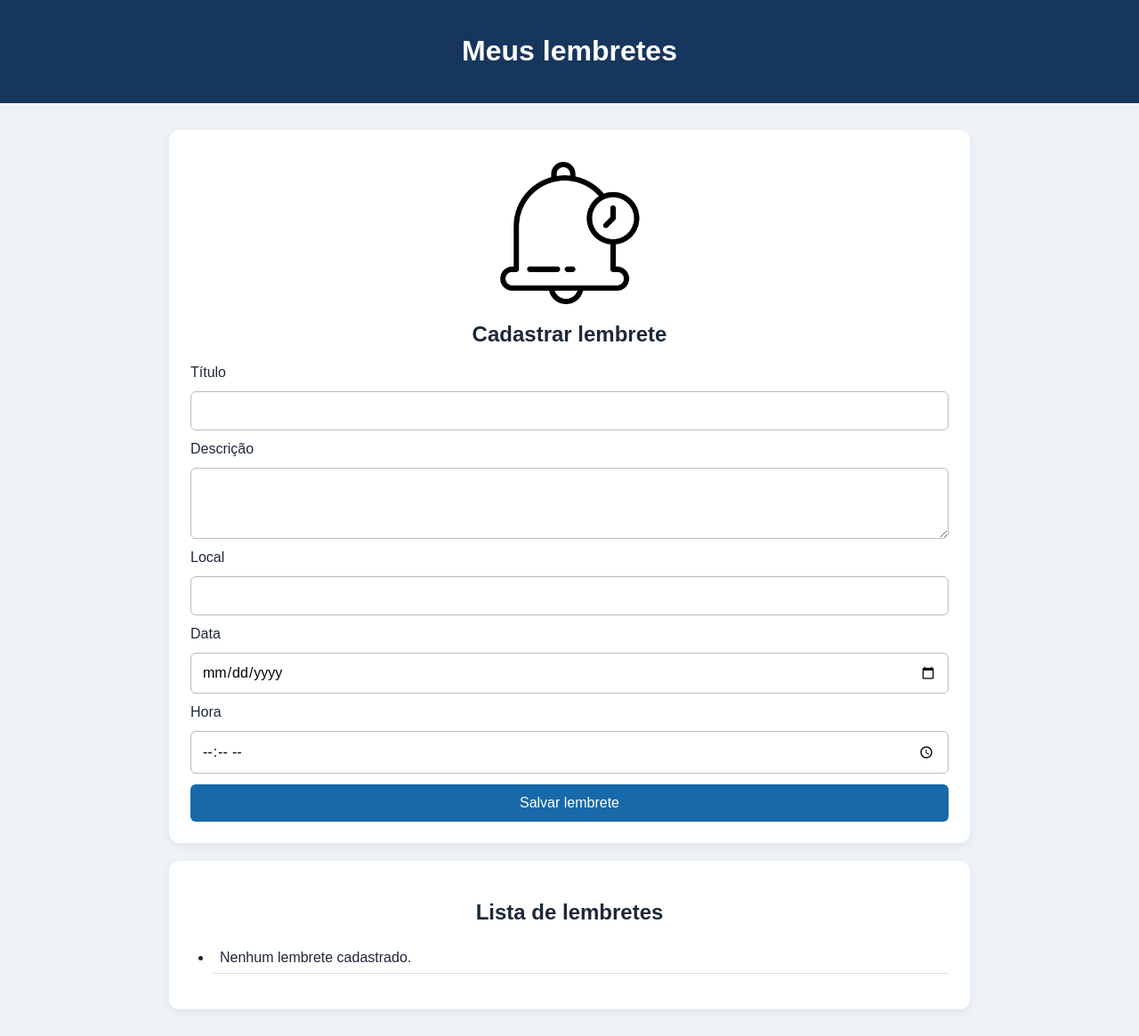
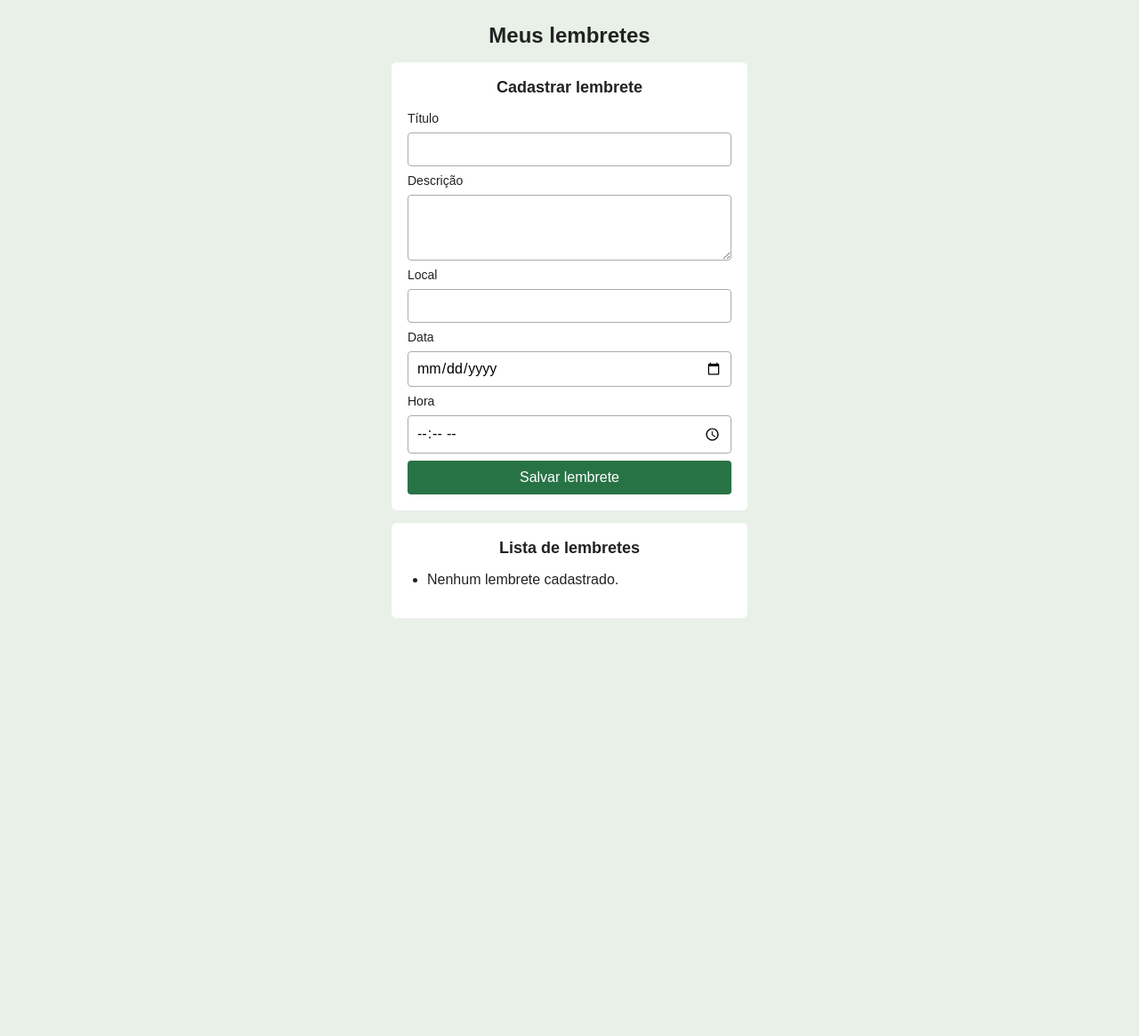
Before and after one commit to Caiooxdev/fullstack301, a Node server app: page / in a window 1280 px wide. Shown: the whole page at 89% size. After the commit the page ends 695 px from the top, so only its background shows below. Run offline with Node 20, Linux system fonts and the light colour scheme; data that the repository does not hold is empty; some libraries are stand-ins or nearby versions.

Commit message:
melhoria nas pastas

```diff
--- a/01_PRODUTOS/LEIA-ME.txt
+++ b/01_PRODUTOS/LEIA-ME.txt
@@ -98,3 +98,8 @@ IMPORTANTE PARA A ENTREGA
 - Confirme quais arquivos o professor exige. Se penalizar arquivos extras,
   retire este guia da COPIA DE ENTREGA, mas mantenha-o no repositorio de estudo.
 - Nao execute os tres modelos ao mesmo tempo na mesma porta.
+
+
+VERSAO SIMPLES: fundo de uma cor, formulario estreito centralizado, sem imagem ou faixa colorida.
+Edite public/style.css: --fundo, --botao e .container max-width.
+O backend e MongoDB foram mantidos iguais ao modelo revisado.
--- a/01_PRODUTOS/views/home.ejs
+++ b/01_PRODUTOS/views/home.ejs
@@ -5,8 +5,6 @@
   <header><h1>Cadastro de Produtos</h1></header>
   <main class="container">
     <section class="cartao">
-      <!-- ALTERAR NA PROVA: IMAGEM. Troque o arquivo public/imagem.svg se necessario -->
-      <img class="imagem" src="/imagem.svg" alt="Ilustração do cadastro">
       <h2>Novo cadastro</h2>
       <!-- ALTERAR NA PROVA: ACTION e CAMPOS, mantendo os mesmos nomes no servidor -->
       <form class="formulario" action="/cadastrar" method="POST">
--- a/02_PESSOAS/LEIA-ME.txt
+++ b/02_PESSOAS/LEIA-ME.txt
@@ -98,3 +98,8 @@ IMPORTANTE PARA A ENTREGA
 - Confirme quais arquivos o professor exige. Se penalizar arquivos extras,
   retire este guia da COPIA DE ENTREGA, mas mantenha-o no repositorio de estudo.
 - Nao execute os tres modelos ao mesmo tempo na mesma porta.
+
+
+VERSAO SIMPLES: fundo de uma cor, formulario estreito centralizado, sem imagem ou faixa colorida.
+Edite public/style.css: --fundo, --botao e .container max-width.
+O backend e MongoDB foram mantidos iguais ao modelo revisado.
--- a/02_PESSOAS/views/home.ejs
+++ b/02_PESSOAS/views/home.ejs
@@ -5,8 +5,6 @@
   <header><h1>Cadastro de Pessoas</h1></header>
   <main class="container">
     <section class="cartao">
-      <!-- ALTERAR NA PROVA: IMAGEM. Troque o arquivo public/imagem.svg se necessario -->
-      <img class="imagem" src="/imagem.svg" alt="Ilustração do cadastro">
       <h2>Novo cadastro</h2>
       <!-- ALTERAR NA PROVA: ACTION e CAMPOS, mantendo os mesmos nomes no servidor -->
       <form class="formulario" action="/cadastrar" method="POST">
--- a/03_LEMBRETES/LEIA-ME.txt
+++ b/03_LEMBRETES/LEIA-ME.txt
@@ -95,3 +95,8 @@ IMPORTANTE PARA A ENTREGA
 - Confirme quais arquivos o professor exige. Se penalizar arquivos extras,
   retire este guia da COPIA DE ENTREGA, mas mantenha-o no repositorio de estudo.
 - Nao execute os tres modelos ao mesmo tempo na mesma porta.
+
+
+VERSAO SIMPLES: fundo de uma cor, formulario estreito centralizado, sem imagem ou faixa colorida.
+Edite public/style.css: --fundo, --botao e .container max-width.
+O backend e MongoDB foram mantidos iguais ao modelo revisado.
--- a/03_LEMBRETES/public/style.css
+++ b/03_LEMBRETES/public/style.css
@@ -1,39 +1,30 @@
-/* ===== 1. CORES: ALTERE AQUI NA PROVA ===== */
+/* ===== ALTERAR NA PROVA: CORES ===== */
 :root {
-  --fundo: #eef3f8;        /* COR DE FUNDO DA PAGINA */
-  --cabecalho: #17365d;    /* COR DO CABECALHO */
-  --botao: #1769aa;        /* COR DO BOTAO */
-  --texto: #1d2939;       /* COR DO TEXTO */
-  --cartao: #ffffff;       /* COR DO FORMULARIO */
+  --fundo: #e8f0e8;       /* COR DE FUNDO DA PAGINA */
+  --botao: #287346;       /* COR DO BOTAO */
+  --texto: #222222;       /* COR DO TEXTO */
+  --formulario: #ffffff;  /* FUNDO DO FORMULARIO */
 }
-/* ===== 2. PAGINA ===== */
+/* ===== ALTERAR NA PROVA: TAMANHO E CENTRALIZACAO ===== */
 * { box-sizing: border-box; }
-body { margin: 0; font-family: Arial, sans-serif; background: var(--fundo); color: var(--texto); }
-header { background: var(--cabecalho); color: white; padding: 18px; text-align: center; }
-/* ===== 3. CENTRALIZAR OU DESLOCAR O CONTEUDO ===== */
+body { margin: 0; background: var(--fundo); color: var(--texto); font-family: Arial, sans-serif; }
+header { text-align: center; padding: 12px 8px 0; } /* TITULO CENTRALIZADO, SEM FAIXA */
+h1 { font-size: 24px; margin: 14px 0; } /* TAMANHO DO TITULO */
+h2 { font-size: 18px; text-align: center; margin: 0 0 16px; }
 .container {
-  width: 90%; max-width: 900px; margin: 30px auto; /* AUTO = CENTRALIZA O BLOCO */
-  /* margin-left: 0; margin-right: auto; = BLOCO NA ESQUERDA */
-  /* margin-left: auto; margin-right: 0; = BLOCO NA DIREITA */
+  width: 92%; max-width: 400px; /* DIMINUIR: 350px / AUMENTAR: 500px */
+  margin: 16px auto; /* AUTO CENTRALIZA; 16px = ESPACO EM CIMA */
+  /* ESQUERDA: margin-left: 0; margin-right: auto; */
+  /* DIREITA: margin-left: auto; margin-right: 0; */
 }
-/* ===== 4. TEXTO ===== */
-h1, h2 { text-align: center; /* TROQUE POR left (ESQUERDA) OU right (DIREITA) */ }
-/* ===== 5. FORMULARIO E CARTOES ===== */
-.cartao { background: var(--cartao); padding: 24px; border-radius: 12px; margin-bottom: 20px; box-shadow: 0 3px 12px #0001; }
-.formulario { display: flex; flex-direction: column; gap: 12px; /* column=EMBAIXO; row=LADO A LADO */ }
-input, textarea, button { font: inherit; padding: 12px; border-radius: 6px; }
-input, textarea { width: 100%; border: 1px solid #bbb; }
-button, .botao { border: 0; background: var(--botao); color: white; cursor: pointer; text-decoration: none; display: inline-block; padding: 12px 18px; border-radius: 6px; }
-/* ===== 6. DIREITA, ESQUERDA OU CENTRO (FLEX) ===== */
-.acoes { display: flex; flex-direction: row; justify-content: center; gap: 12px; flex-wrap: wrap; }
-/* justify-content: flex-start = ESQUERDA; center = CENTRO; flex-end = DIREITA */
-/* ===== 7. IMAGEM: TAMANHO E POSICAO ===== */
-.imagem { display: block; width: 160px; max-width: 100%; height: auto; margin: 12px auto; /* CENTRALIZADA */ }
-/* margin-left: 0; margin-right: auto; = ESQUERDA */
-/* margin-left: auto; margin-right: 0; = DIREITA */
-/* ===== 8. ESPACOS ===== */
-/* padding = ESPACO INTERNO; margin = ESPACO EXTERNO; gap = ENTRE ELEMENTOS */
-.registros { padding-left: 25px; }
-.registros li { padding: 8px; border-bottom: 1px solid #ddd; overflow-wrap: anywhere; }
-/* ===== 9. RESPONSIVO (TELA PEQUENA) ===== */
-@media (max-width: 600px) { .container { width: 96%; margin: 15px auto; } .cartao { padding: 14px; } }
+.cartao { background: var(--formulario); padding: 18px; margin-bottom: 14px; border-radius: 6px; }
+.formulario { display: flex; flex-direction: column; gap: 8px; } /* UM CAMPO ABAIXO DO OUTRO */
+label { font-size: 14px; }
+input, textarea { width: 100%; padding: 9px; border: 1px solid #aaa; border-radius: 4px; font: inherit; }
+button, .botao { background: var(--botao); color: white; padding: 10px; border: 0; border-radius: 4px; cursor: pointer; text-align: center; text-decoration: none; font: inherit; }
+.registros { padding-left: 22px; overflow-wrap: anywhere; }
+.registros li { margin-bottom: 8px; }
+.acoes { text-align: center; margin-top: 18px; }
+/* MOVER TEXTO: text-align: left (ESQUERDA), center (CENTRO), right (DIREITA) */
+/* MOVER BLOCO PARA BAIXO: aumentar margin-top; PARA CIMA: diminuir margin-top */
+/* ESPACAR CAMPOS: aumentar gap em .formulario */
--- a/03_LEMBRETES/views/home.ejs
+++ b/03_LEMBRETES/views/home.ejs
@@ -6,8 +6,6 @@
 <header><h1>Meus lembretes</h1></header>
 <main class="container">
   <section class="cartao">
-    <!-- ALTERAR NA PROVA: imagem; pode trocar src por outro arquivo em public/ -->
-    <img class="imagem" src="/lembrete.png" alt="Ícone de lembrete">
     <h2>Cadastrar lembrete</h2>
     <!-- ALTERAR NA PROVA: campos e action; os name devem coincidir com servidor.js -->
     <form class="formulario" action="/cadastrar" method="POST">
```
Also changed, not shown: 01_PRODUTOS/public/style.css (+25 -34 lines), 02_PESSOAS/public/style.css (+25 -34 lines), 01_PRODUTOS/public/imagem.svg (deleted), 02_PESSOAS/public/imagem.svg (deleted), 03_LEMBRETES/public/lembrete.png (deleted).
